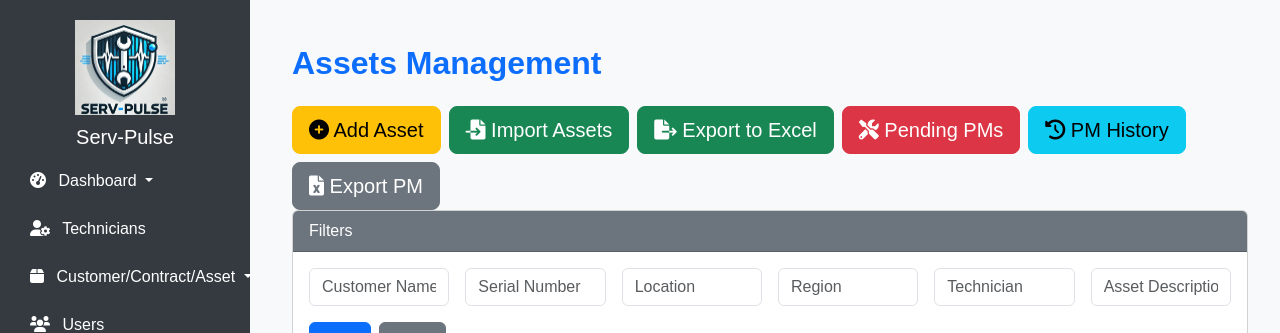
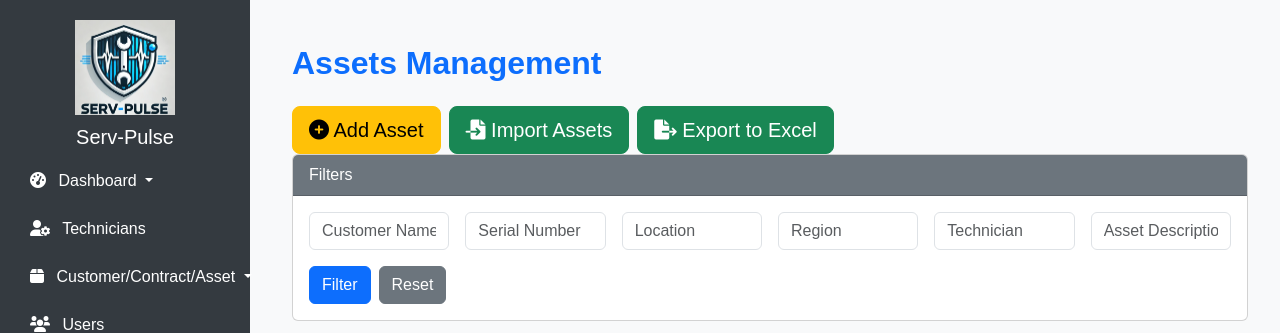
Before and after one commit to dev-saifar/servicepulse, a Flask app: page /assets/ in a window 1280 px wide. Shown: the top 333 px of the page. Run offline with Flask 3, Linux system fonts and the light colour scheme; data that the repository does not hold is empty; parts of the project's set-up code (start-up, migrations or seed data) failed here and were passed over.

Commit message:
changes local

```diff
--- a/app/templates/assets/index.html
+++ b/app/templates/assets/index.html
@@ -17,15 +17,8 @@
     </a>
 
     <!-- 🔧 New PM Buttons -->
-    <a href="{{ url_for('assets.pm_dashboard') }}" class="btn btn-danger btn-lg">
-        <i class="fas fa-tools"></i> Pending PMs
-    </a>
-    <a href="{{ url_for('assets.pm_history') }}" class="btn btn-info btn-lg">
-        <i class="fas fa-history"></i> PM History
-    </a>
-    <a href="{{ url_for('assets.pm_export') }}" class="btn btn-secondary btn-lg">
-        <i class="fas fa-file-excel"></i> Export PM
-    </a>
+
+
 </div>
 
 
```
